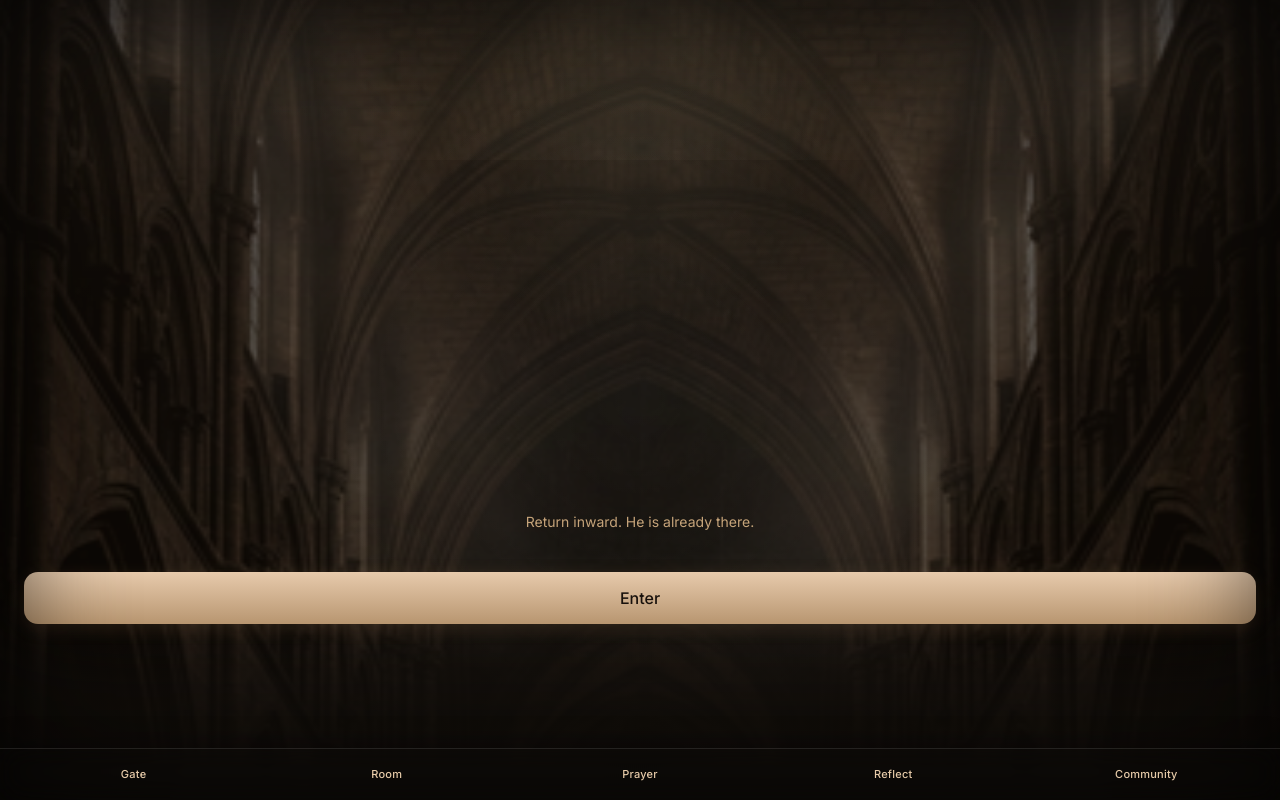
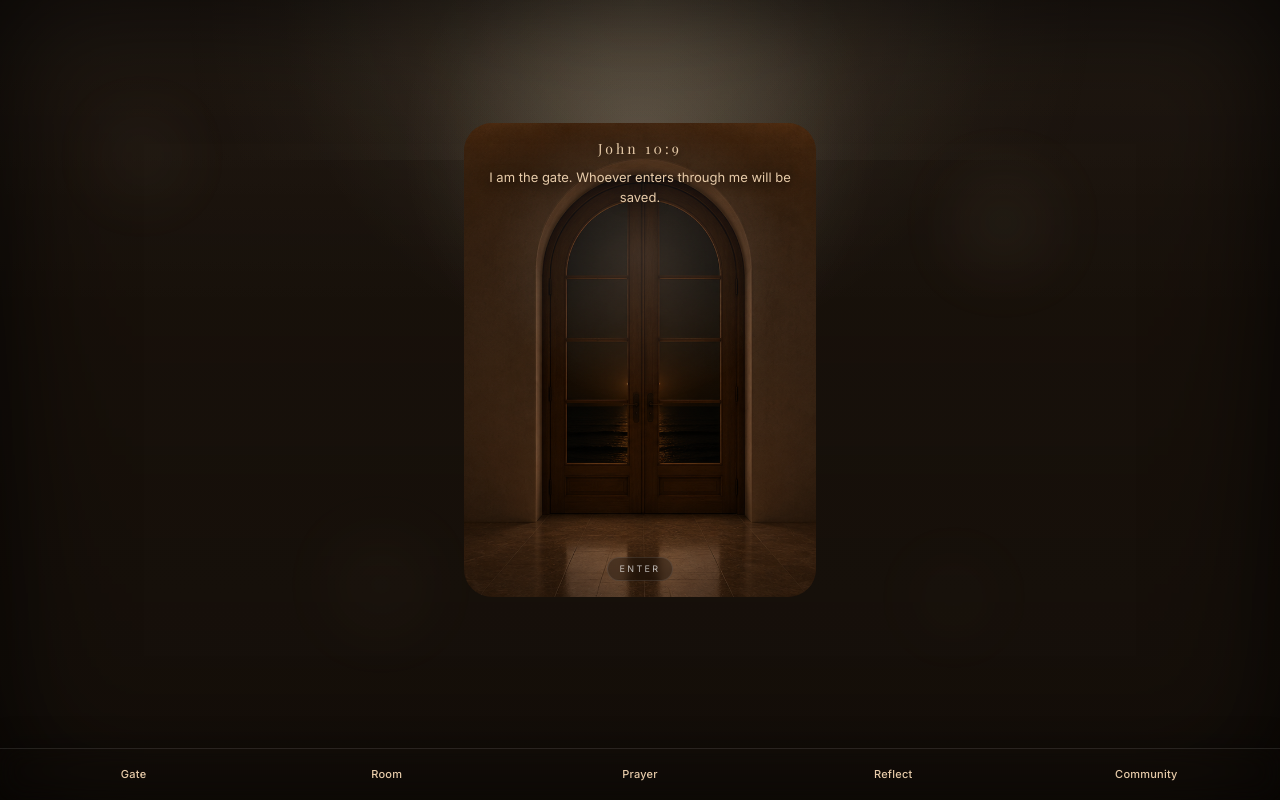
Before and after one commit to johncyongco/interior-castle, a React (Vite) app: page /room-entry in a window 1280 px wide. Before the commit this address led to /. Built offline with nearby package versions, Linux system fonts and the light colour scheme; no server answers.

Commit message:
Move door overlay to room entry

```diff
--- a/src/App.tsx
+++ b/src/App.tsx
@@ -3,6 +3,7 @@ import { useEffect } from 'react'
 import { AnimatePresence, motion } from 'framer-motion'
 import LandingPage from './components/LandingPage'
 import HomePage from './pages/HomePage'
+import RoomEntryPage from './pages/RoomEntryPage'
 import RoomPage from './pages/RoomPage'
 import DailyGospelPage from './pages/DailyGospelPage'
 import CccPage from './pages/CccPage'
@@ -25,6 +26,12 @@ import SaintsPage from './pages/SaintsPage'
 import { AmbientField } from './components/AmbientField'
 import { ensureSperoUser } from './lib/speroIdentity'
 import BottomNav from './components/BottomNav'
+
+function RoomAccessGate() {
+  const hasDoorEntry = typeof window !== 'undefined' && window.sessionStorage.getItem('spero-room-entry') === 'door'
+
+  return hasDoorEntry ? <RoomPage /> : <Navigate to="/gate" replace />
+}
 
 function AppShell() {
   const location = useLocation()
@@ -61,7 +68,8 @@ function AppShell() {
               <Route path="/" element={<LandingPage />} />
               <Route path="/gate" element={<HomePage />} />
               <Route path="/home" element={<HomePage />} />
-              <Route path="/room" element={<RoomPage />} />
+              <Route path="/room-entry" element={<RoomEntryPage />} />
+              <Route path="/room" element={<RoomAccessGate />} />
               <Route path="/daily-gospel" element={<DailyGospelPage />} />
               <Route path="/ccc" element={<CccPage />} />
               <Route path="/prayer" element={<PrayerPage />} />
--- a/src/components/BottomNav.tsx
+++ b/src/components/BottomNav.tsx
@@ -79,7 +79,7 @@ export default function BottomNav() {
       </button>
       <button
         className="flex w-full max-w-[72px] min-w-0 items-center justify-center rounded-[14px] px-0 py-2.5 text-center text-[11px] font-medium leading-none tracking-[0.02em] text-[#e7cba9] transition active:scale-[0.98]"
-        onClick={() => nav('/room')}
+        onClick={() => nav('/room-entry')}
       >
         <span className="sm:hidden">
           <NavIcon path="room" />
--- a/src/pages/HomePage.tsx
+++ b/src/pages/HomePage.tsx
@@ -43,36 +43,6 @@ export default function HomePage() {
             </p>
           </div>
 
-          <div className="relative mx-auto w-[min(76vw,20rem)]">
-            <button
-              type="button"
-              onClick={() => navigate('/room')}
-              aria-label="Enter the room"
-              className="group relative block w-full overflow-hidden rounded-[28px] transition duration-300 ease-out hover:scale-[1.01] active:scale-[0.99]"
-            >
-              <img
-                src="/Door.png"
-                alt="Door"
-                className="block h-auto w-full select-none object-contain drop-shadow-[0_24px_40px_rgba(0,0,0,0.55)]"
-                draggable={false}
-              />
-              <div className="pointer-events-none absolute inset-0 bg-[radial-gradient(circle_at_50%_28%,rgba(255,255,255,0.12),transparent_38%),linear-gradient(180deg,rgba(0,0,0,0.08),rgba(0,0,0,0.28))]" />
-              <div className="pointer-events-none absolute inset-x-0 top-4 px-6 text-center">
-                <p className="serif text-sm tracking-[0.22em] text-[#e7cba9] drop-shadow-[0_2px_6px_rgba(0,0,0,0.9)]">
-                  John 10:9 NABRE
-                </p>
-                <p className="mt-2 text-[13px] leading-5 text-[#e7cba9] drop-shadow-[0_2px_6px_rgba(0,0,0,0.9)]">
-                  I am the gate. Whoever enters through me will be saved.
-                </p>
-              </div>
-              <div className="pointer-events-none absolute inset-x-0 bottom-4 flex justify-center">
-                <span className="rounded-full border border-white/10 bg-black/30 px-3 py-1 text-[9px] uppercase tracking-[0.26em] text-white/70 backdrop-blur-sm">
-                  Enter
-                </span>
-              </div>
-            </button>
-          </div>
-
           <div className="space-y-3">
             {options.map((option) => (
               <ChoiceButton
--- /dev/null
+++ b/src/pages/RoomEntryPage.tsx
@@ -0,0 +1,48 @@
+import { motion } from 'framer-motion'
+import { useNavigate } from 'react-router-dom'
+import ScreenContainer from '../components/ScreenContainer'
+
+export default function RoomEntryPage() {
+  const navigate = useNavigate()
+
+  return (
+    <ScreenContainer>
+      <div className="absolute inset-0 bg-[radial-gradient(circle_at_50%_18%,rgba(255,244,220,0.12),transparent_26%),linear-gradient(180deg,rgba(15,12,9,0.08),rgba(15,12,9,0.42))]" />
+      <div className="relative flex h-full items-center justify-center px-6 py-10">
+        <motion.button
+          initial={{ opacity: 0, y: 12, scale: 0.985 }}
+          animate={{ opacity: 1, y: 0, scale: 1 }}
+          transition={{ duration: 1.1, ease: 'easeOut' }}
+          type="button"
+          aria-label="Enter the room"
+          onClick={() => {
+            window.sessionStorage.setItem('spero-room-entry', 'door')
+            navigate('/room')
+          }}
+          className="group relative block w-[min(82vw,22rem)] overflow-hidden rounded-[28px] transition duration-300 ease-out hover:scale-[1.01] active:scale-[0.99]"
+        >
+          <img
+            src="/Door.png"
+            alt="Door"
+            className="block h-auto w-full select-none object-contain drop-shadow-[0_24px_40px_rgba(0,0,0,0.55)]"
+            draggable={false}
+          />
+          <div className="pointer-events-none absolute inset-0 bg-[radial-gradient(circle_at_50%_28%,rgba(255,255,255,0.12),transparent_38%),linear-gradient(180deg,rgba(0,0,0,0.08),rgba(0,0,0,0.28))]" />
+          <div className="pointer-events-none absolute inset-x-0 top-4 px-6 text-center">
+            <p className="serif text-sm tracking-[0.22em] text-[#e7cba9] drop-shadow-[0_2px_6px_rgba(0,0,0,0.9)]">
+              John 10:9
+            </p>
+            <p className="mt-2 text-[13px] leading-5 text-[#e7cba9] drop-shadow-[0_2px_6px_rgba(0,0,0,0.9)]">
+              I am the gate. Whoever enters through me will be saved.
+            </p>
+          </div>
+          <div className="pointer-events-none absolute inset-x-0 bottom-4 flex justify-center">
+            <span className="rounded-full border border-white/10 bg-black/30 px-3 py-1 text-[9px] uppercase tracking-[0.26em] text-white/70 backdrop-blur-sm">
+              Enter
+            </span>
+          </div>
+        </motion.button>
+      </div>
+    </ScreenContainer>
+  )
+}
--- a/src/pages/RoomPage.tsx
+++ b/src/pages/RoomPage.tsx
@@ -127,6 +127,10 @@ export default function RoomPage() {
       point: sphericalToVector3(-113.17, 9.4),
     },
   ]
+
+  useEffect(() => {
+    window.sessionStorage.removeItem('spero-room-entry')
+  }, [])
 
   useEffect(() => {
     const previousBodyOverflow = document.body.style.overflow
```
